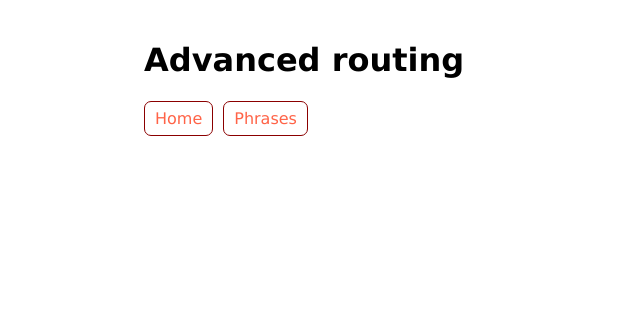
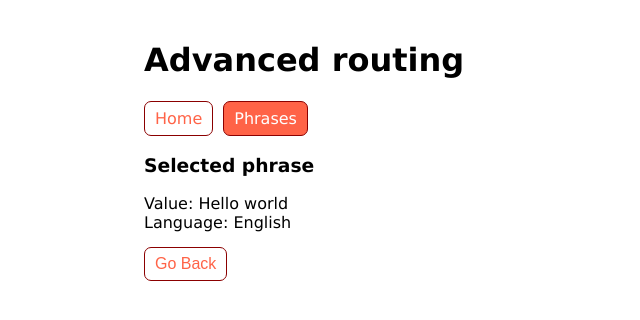
Before and after one commit to alexaandrievskaya/app-routing-angular, an Angular app: page /phrases/1 in a window 1280 px wide. Before the commit this address led to /. Shown: the top 320 px of the page, without its empty margins (0-640 px from the left). Built offline with nearby package versions, Linux system fonts and the light colour scheme.

Commit message:
UPD: version 5 - routing relative.

```diff
--- a/src/app/phrases/phrase-detail/phrase-detail.component.ts
+++ b/src/app/phrases/phrase-detail/phrase-detail.component.ts
@@ -27,7 +27,7 @@
   goToPhrasesList(): void {
     const phraseID = this.phrase ? this.phrase.id : null;
 
-    this.router.navigate(['/phrases', {id: phraseID}]);
+    this.router.navigate(['../', {id: phraseID}], {relativeTo: this.activatedRoute});
   }
 
 }
--- a/src/app/phrases/phrases-list/phrases-list.component.ts
+++ b/src/app/phrases/phrases-list/phrases-list.component.ts
@@ -30,7 +30,7 @@
   }
 
   onSelect(selected: Phrase): void {
-    this.router.navigate(['phrase', selected.id]);
+    this.router.navigate([selected.id], {relativeTo: this.activatedRout});
   }
 
 }
--- a/src/app/phrases/phrases-routing.module.ts
+++ b/src/app/phrases/phrases-routing.module.ts
@@ -5,7 +5,7 @@
 
 const routes: Routes = [
   {path: 'phrases', component: PhrasesListComponent},
-  {path: 'phrase/:id', component: PhraseDetailComponent}
+  {path: 'phrases/:id', component: PhraseDetailComponent}
 ];
 
 @NgModule({
```
